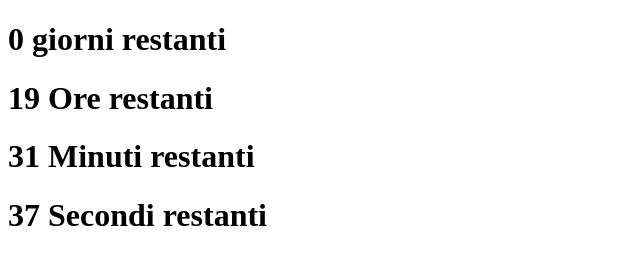
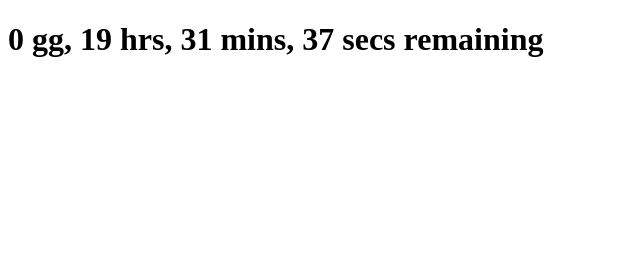
Before and after one commit to francescomascellino/js-simon, a plain HTML site: page index.html in a window 1280 px wide. Shown: the whole page, without its empty margins (0-640 px from the left). Drawn offline with Linux system fonts and the light colour scheme.

Commit message:
edit markup

```diff
--- a/index.html
+++ b/index.html
@@ -8,10 +8,9 @@
     <body>
 
         <div>
-            <h1><span id="giorni"></span> giorni restanti</h1>
-            <h1><span id="ore"></span> Ore restanti</h1>
-            <h1><span id="minuti"></span> Minuti restanti</h1>
-            <h1><span id="secondi"></span> Secondi restanti</h1>
+            <h1><span id="giorni"></span> gg, <span id="ore"></span> hrs, <span
+                    id="minuti"></span> mins, <span id="secondi"></span> secs
+                remaining</h1>
         </div>
 
         <script type="text/javascript" src="/assets/js/main.js"></script>
```
